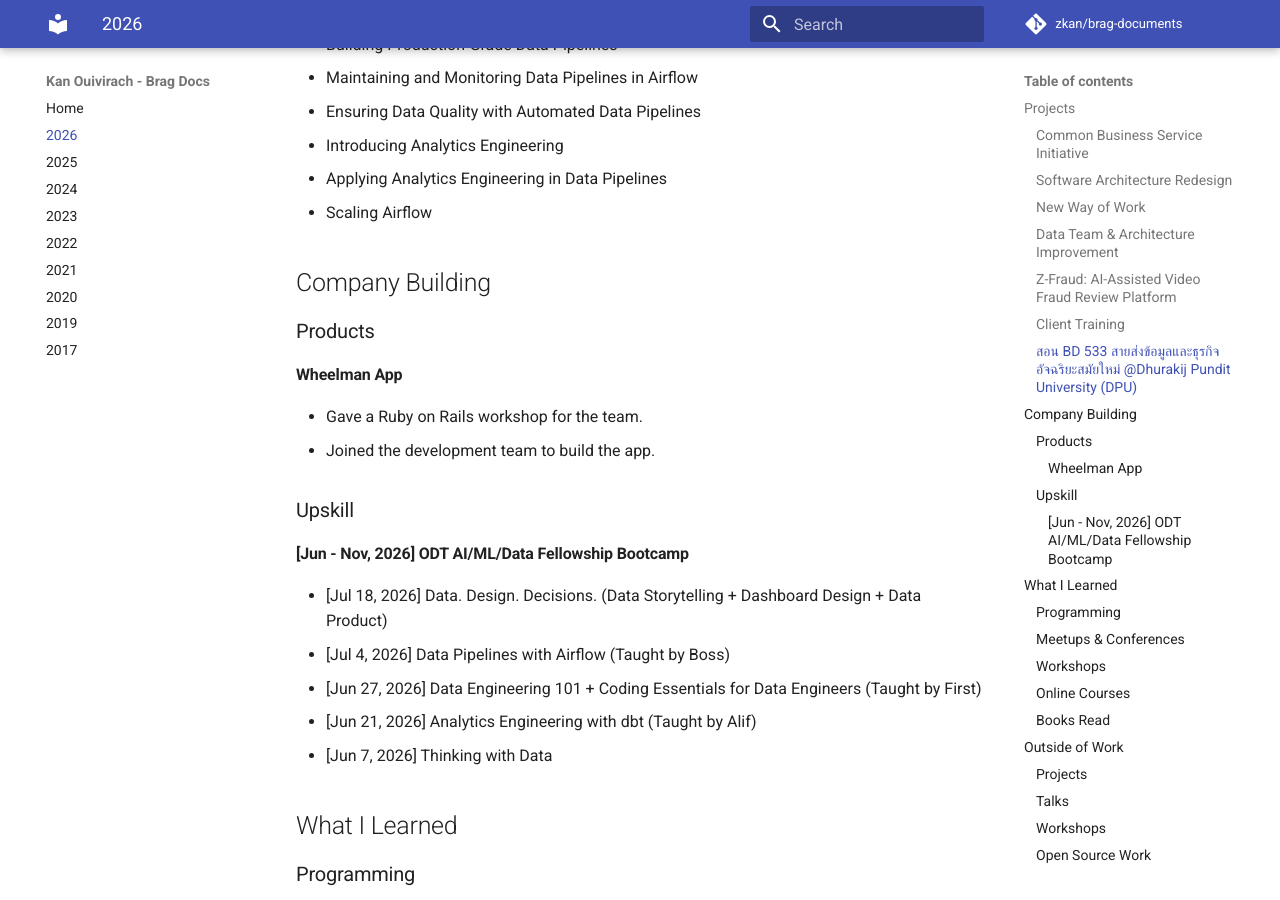
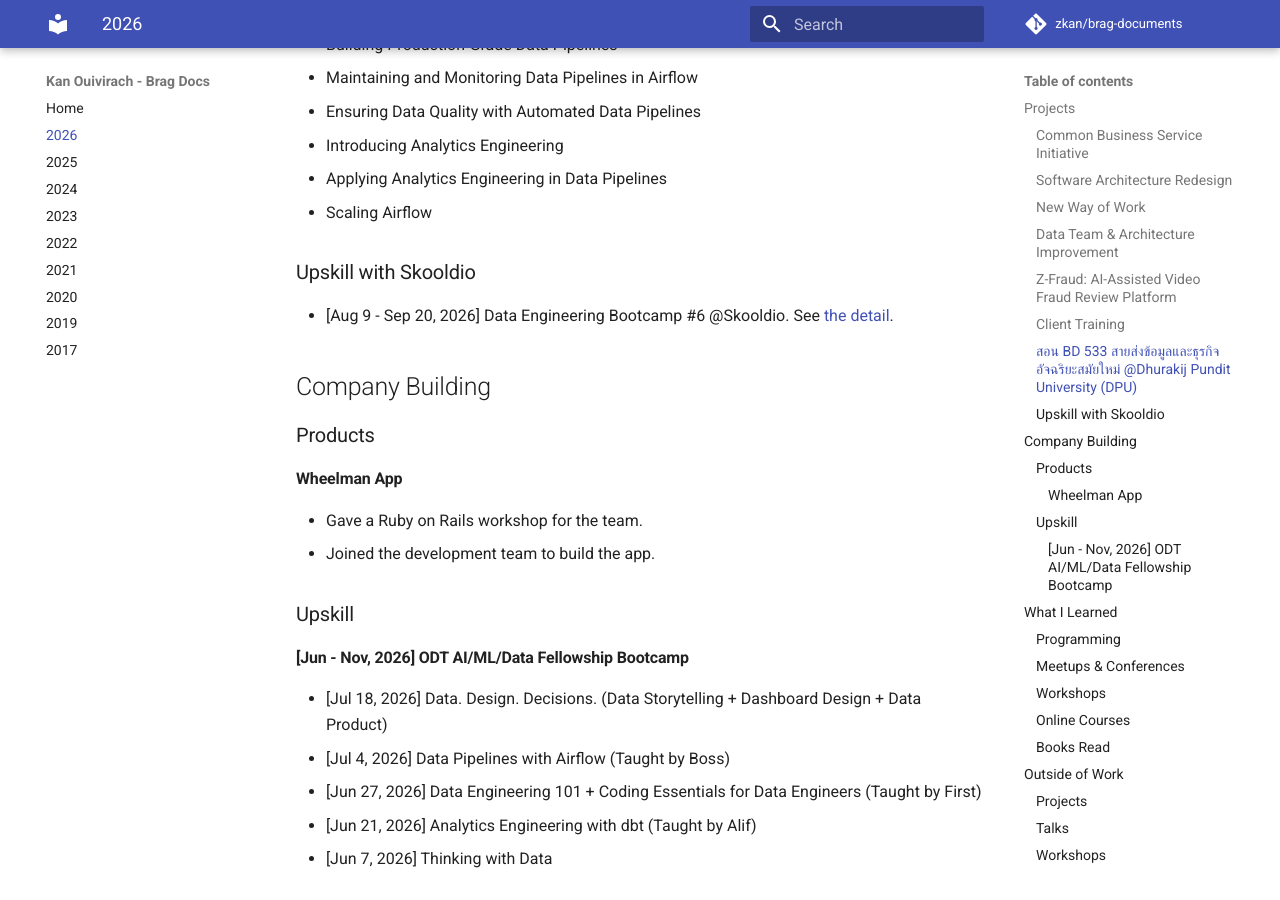
Before and after one commit to zkan/brag-documents, an MkDocs documentation site: the page built from docs/2026.md, in a window 1280 px wide and 900 px high, scrolled down 1799 px. Built offline with MkDocs 1.6.1 and Material for MkDocs 9.7.7, drawn with Linux system fonts in a browser that asks for light colours; comment, search, counter and statistics services are not loaded.

Commit message:
Add DEB #6

```diff
--- a/docs/2026.md
+++ b/docs/2026.md
@@ -68,6 +68,11 @@
 * Introducing Analytics Engineering
 * Applying Analytics Engineering in Data Pipelines
 * Scaling Airflow
+
+### Upskill with Skooldio
+
+* [Aug 9 - Sep 20, 2026] Data Engineering Bootcamp #6 @Skooldio. See [the
+  detail](https://landing.skooldio.com/data-engineering-bootcamp){target=_blank}.
 
 ## Company Building
 
```
